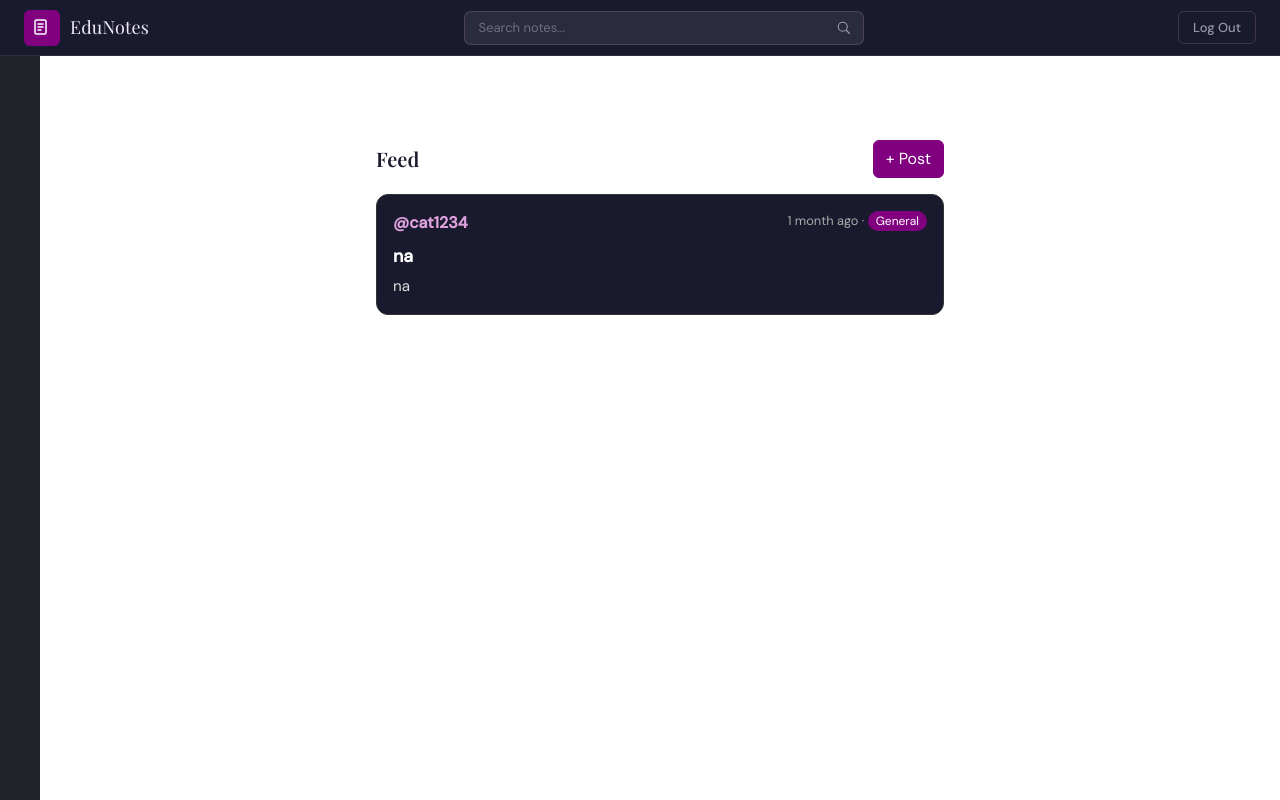
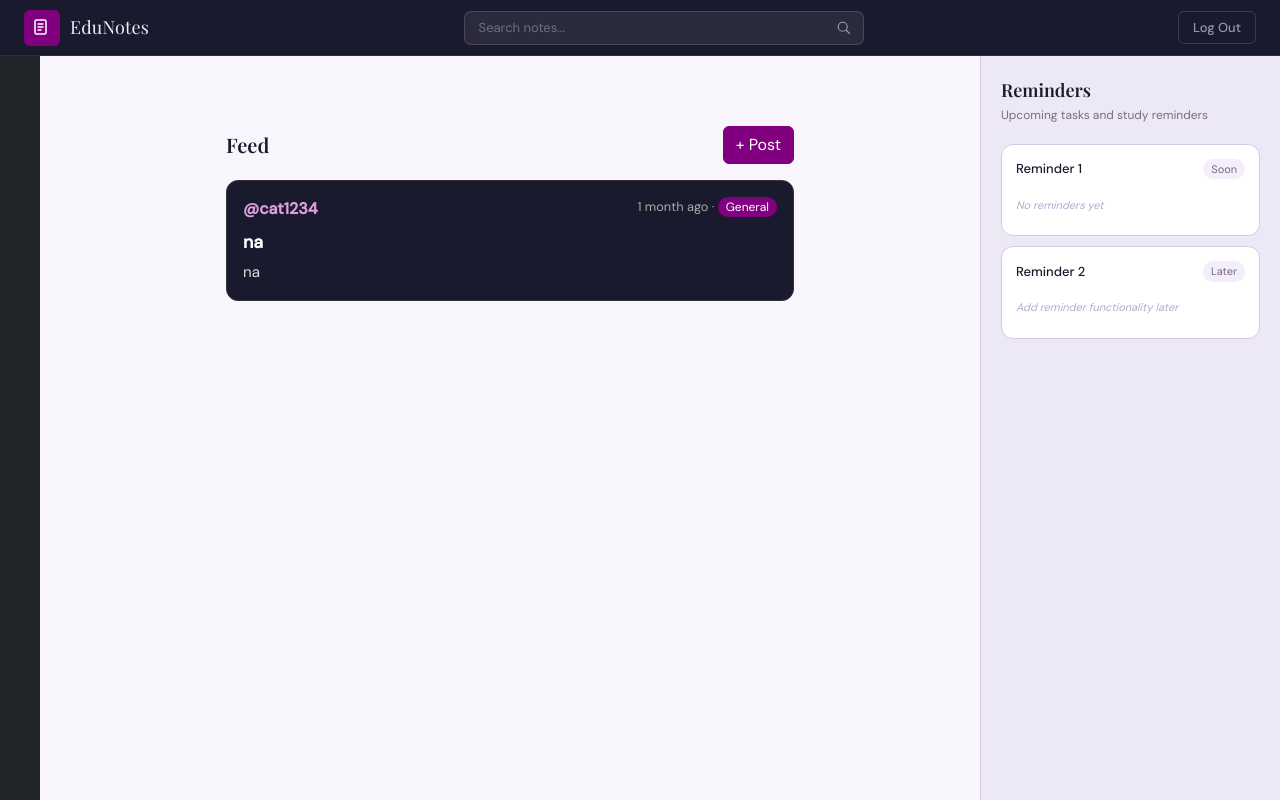
Before and after one commit to crzles/proj1App, a Django app: page / in a window 1280 px wide. Run offline with Django 5.2, Linux system fonts and the light colour scheme; a user stored in the database is signed in; data comes from the database, SQL or seed files in the repository.

Commit message:
updated home.html

```diff
--- a/proj1App/templates/proj1App/home.html
+++ b/proj1App/templates/proj1App/home.html
@@ -2,8 +2,11 @@
 {% load static %}
 
 {% block title %}Home — EduNotes{% endblock %}
-
-{% block extra_css %}<link rel="stylesheet" href="{% static 'proj1App/css/home.css' %}">{% endblock %}
+<!-- Importing for home.css and now also communities.css -->
+{% block extra_css %}
+<link rel="stylesheet" href="{% static 'proj1App/css/home.css' %}">
+<link rel="stylesheet" href="{% static 'proj1App/css/communities.css' %}">
+{% endblock %}
 
 {% block content %}
 
@@ -31,6 +34,7 @@
     </form>
     <a href="/logout/" class="en-navbar-logout">Log Out</a>
 </nav>
+<div class="cm-layout">
 
 <!-- sidebarr -->
 <div id="sidebar">
@@ -67,8 +71,8 @@
 </div>
 
 
-<!--main-->
-<div id="main-content">
+<!--main    is changed from this line - <div id="main-content"> -->
+<main class="cm-main" style="margin-left:40px; margin-right:300px;">
     <div class="feed-container">
     <!--button-->
         <div class="d-flex justify-content-between align-items-center mb-3">
@@ -126,6 +130,37 @@
 
         {% endfor %}
     </div>
+</main>
+
+<!-- Below is the reminder panel from profile.html -->
+
+<aside class="cm-pods-panel">
+    <h2 class="cm-pods-title">Reminders</h2>
+    <p class="cm-pods-sub">Upcoming tasks and study reminders</p>
+
+    <div class="cm-pods-grid">
+        <div class="cm-pod">
+            <div class="cm-pod-header">
+                <span class="cm-pod-name">Reminder 1</span>
+                <span class="cm-pod-count">Soon</span>
+            </div>
+            <div class="cm-pod-avatars">
+                <span class="cm-pod-empty">No reminders yet</span>
+            </div>
+        </div>
+
+        <div class="cm-pod">
+            <div class="cm-pod-header">
+                <span class="cm-pod-name">Reminder 2</span>
+                <span class="cm-pod-count">Later</span>
+            </div>
+            <div class="cm-pod-avatars">
+                <span class="cm-pod-empty">Add reminder functionality later</span>
+            </div>
+        </div>
+    </div>
+</aside>
+
 </div>
 
 <!-- post pop-up form -->
@@ -142,7 +177,8 @@
                 <form method="POST" action="/posts/create/" enctype="multipart/form-data">
 
                     {% csrf_token %}
-
+                    <input type="hidden" name="next" value="{{ request.path }}">
+                    <!-- added the line above for next hidden field -->
                     <div class="en-modal-field">
                         <label class="en-modal-label">Category</label>
                         <select name="category" class="en-modal-input">
```
